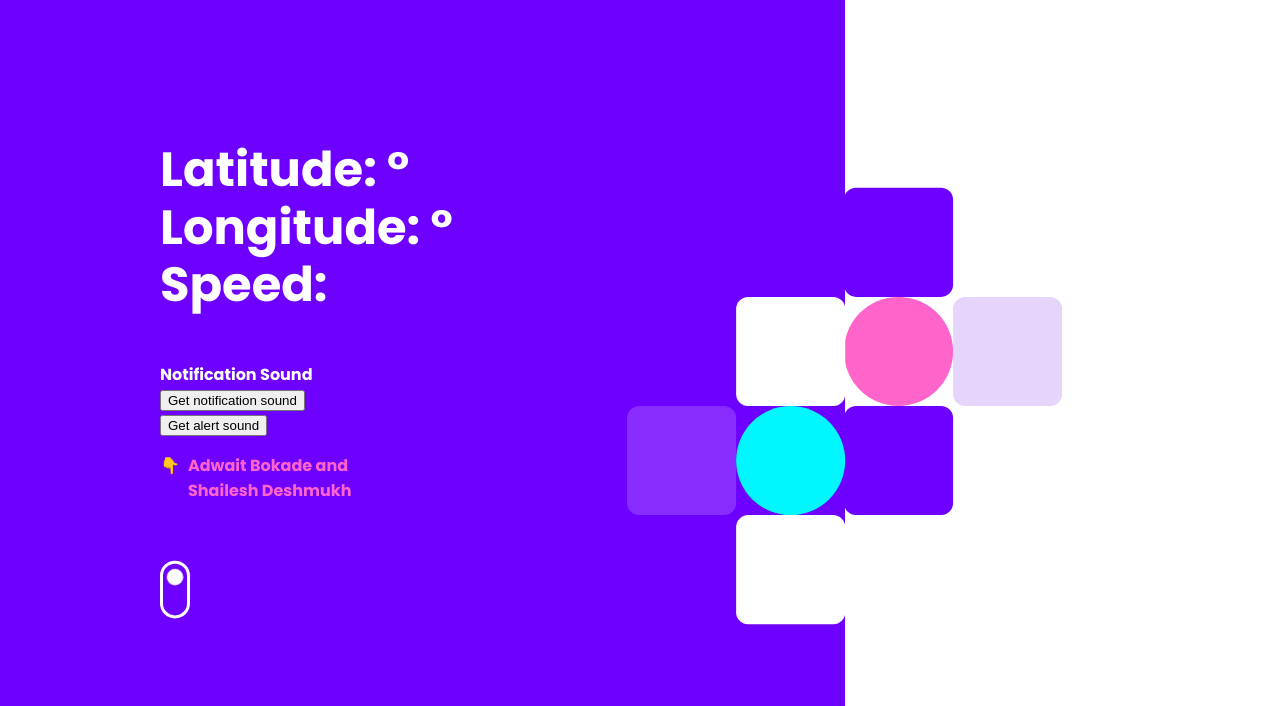
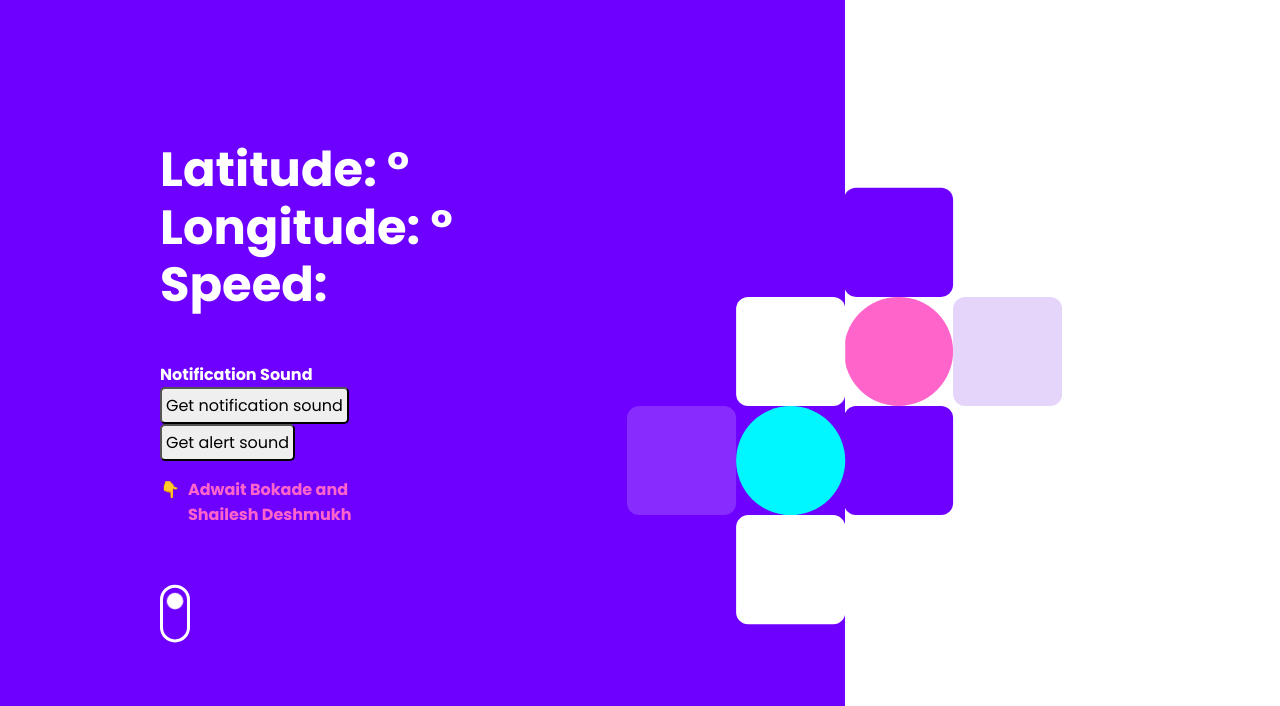
Before and after one commit to adwait12345/Liveocate, a plain HTML site: page index.html in a window 1280 px wide. Shown: the part 94-800 px from the top of the page. Drawn offline with nearby package versions, Linux system fonts and the light colour scheme; a script that the page names is missing.

Commit message:
Update index.html

```diff
--- a/index.html
+++ b/index.html
@@ -44,12 +44,22 @@
        <br>
 
 
-        <button onclick="play1();">
+        <button onclick="play1();" style="
+    border-radius: 5px;
+    padding: 4px;
+    font-family: 'Poppins';
+    font-size: 16px;
+">
         Get notification sound
         </button>
         <div id="sound"></div>
 
-        <button onclick="play2();">
+       <button onclick="play();" style="
+    border-radius: 5px;
+    padding: 4px;
+    font-family: 'Poppins';
+    font-size: 16px;
+">
         Get alert sound
         </button>
         <div id="sound2"></div>
```
